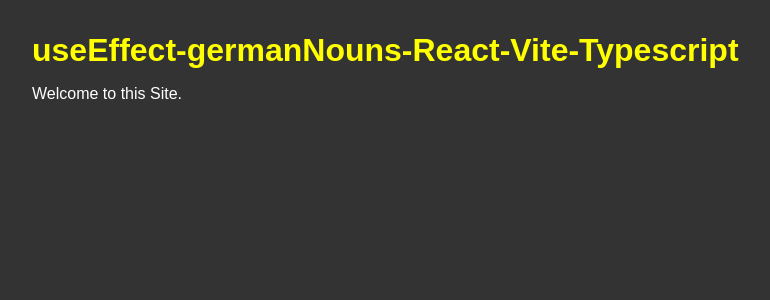
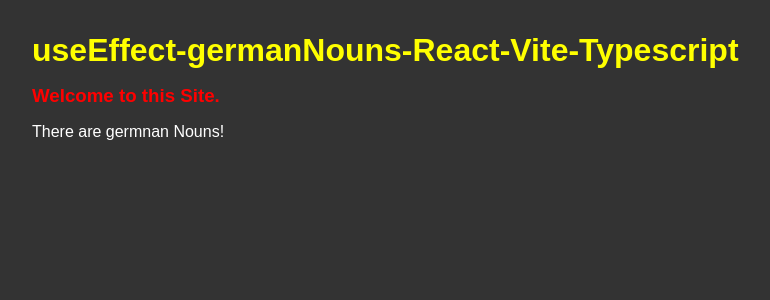
Before and after one commit to Scientific-Research/mk004-useEffect-germanNouns-React-Vite-Typescript, a React (Vite) app: page / in a window 1280 px wide. Shown: the top 300 px of the page, without its empty margins (0-770 px from the left). Built offline with nearby package versions, Linux system fonts and the light colour scheme; no server answers.

Commit message:
German nouns are there using axios

```diff
--- a/package.json
+++ b/package.json
@@ -9,6 +9,7 @@
     "preview": "vite preview"
   },
   "dependencies": {
+    "axios": "^1.11.0",
     "react": "^18.2.0",
     "react-dom": "^18.2.0"
   },
--- a/src/App.css
+++ b/src/App.css
@@ -15,4 +15,9 @@ body {
     color: yellow;
     margin-bottom: 1rem;
   }
+
+  h3 {
+    margin-bottom: 1rem;
+    color: red;
+  }
 }
--- a/src/App.tsx
+++ b/src/App.tsx
@@ -1,10 +1,25 @@
 // import './App.css';
+import { useEffect } from 'react';
+import axios from 'axios';
+
+const germanNounsURL =
+  'https://edwardtanguay.vercel.app/share/germanNouns.json';
 
 function App() {
+  useEffect(() => {
+    (async () => {
+      const response = await axios(germanNounsURL);
+      const germanNouns = response.data;
+      console.log(germanNouns);
+    })();
+  }, []);
+
   return (
     <div className="App">
       <h1>useEffect-germanNouns-React-Vite-Typescript</h1>
-      <p>Welcome to this Site.</p>
+      <h3>Welcome to this Site.</h3>
+
+      <p>There are {} germnan Nouns!</p>
     </div>
   );
 }
```
Also changed, not shown: dev/notes.txt (added), 1 other file (tests, documents, lock files or other folders).
